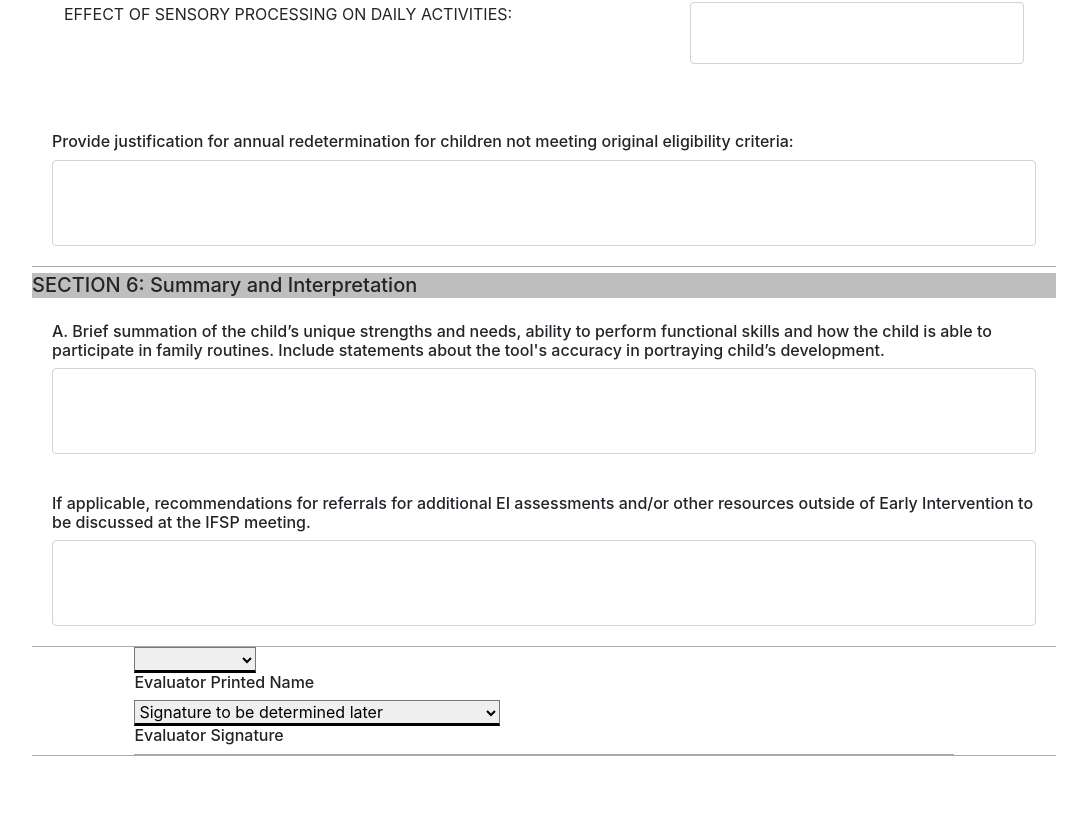
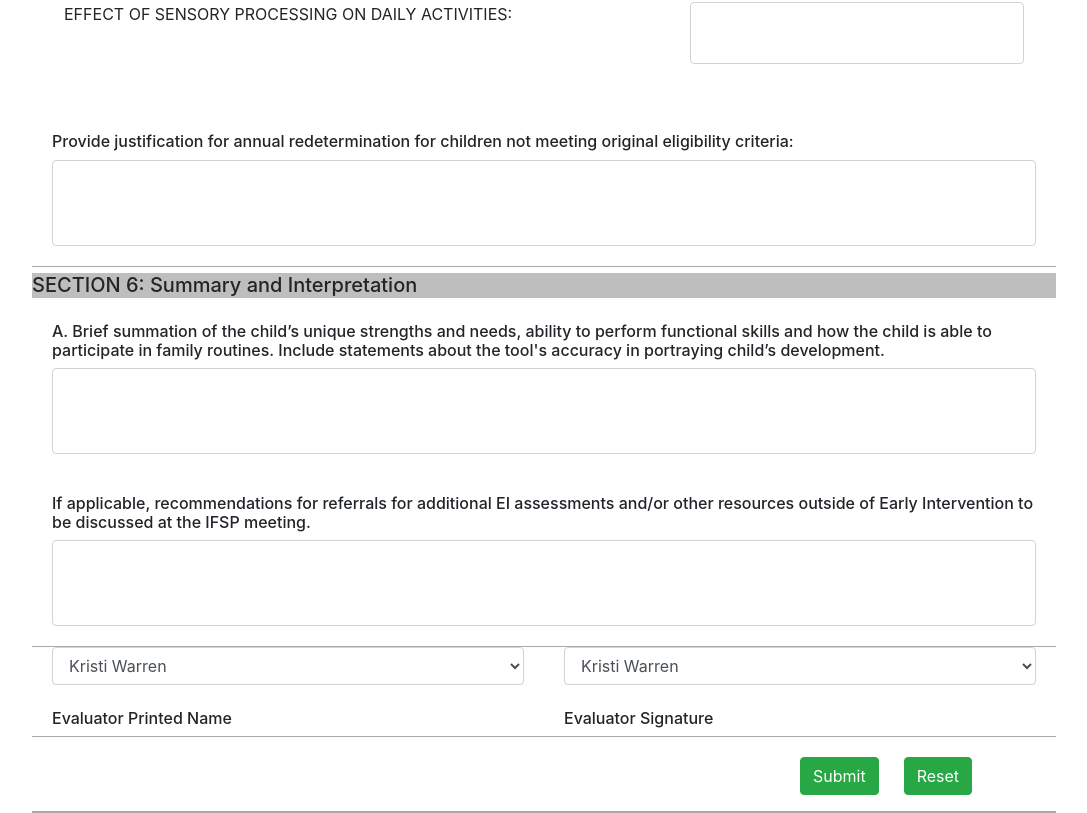
Before and after one commit to beanpot99/BrainsInMotionElectron, a React app: page / in a window 1280 px wide. Shown: the part 4179-4992 px from the top of the page, without its empty margins (96-1183 px from the left). Before the commit the page ends 4935 px from the top, so only its background shows below. Built offline with nearby package versions, Linux system fonts and the light colour scheme.

Commit message:
EI formatting done

```diff
--- a/src/js/views/EIForm.js
+++ b/src/js/views/EIForm.js
@@ -310,20 +310,32 @@ export default function EIForm(){
         <textarea className="form-control" rows="3" name="devHistory" id="sectionSixPartB"></textarea>
     </div>
     </div>
-<div className={classes.sideBySideTables}>
-    <div className={classes.evaluatorName}>
-        <select className={classes.evaluatorSelect}>
-            <option ></option>
-        </select><br/>
+<div className={classes.sideBySideDropdowns}>
+<div className={classes.evaluatorName}>
+    <select className="form-control"  >
+                            <option value="Kristi Warren" name="kristiTherapistClinic">Kristi Warren</option>
+                            <option value="New Therapist" name="newTherapistClinic">New therapist </option>
+                        </select><br/>
         <p className="h6">Evaluator Printed Name</p>
     </div>
     <div className={classes.evaluatorName}>
-        <select className={classes.evaluatorSelect}>
-            <option >Signature to be determined later  </option>
-        </select><br/>
+    <select className="form-control"  >
+                            <option value="Kristi Warren" name="kristiTherapistClinic">Kristi Warren</option>
+                            <option value="New Therapist" name="newTherapistClinic">New therapist </option>
+                        </select><br/>
         <p className="h6">Evaluator Signature</p>
     </div>
 </div>
+<div className={classes.sideBySideDropdowns}>
+<div className={`form-group text-right ${classes.buttons}`}>
+        <div className={classes.submitButton}>
+    <input type="submit" value="Submit" className="btn btn-success"/>
+      </div>
+      <div className={classes.resetButton}>
+    <input type="reset" value="Reset" className="btn btn-success"/>
+    </div>
+    </div>
+    </div>
     </div>
     </div>
 </form>
--- a/src/js/views/viewStylesheets/EIForm.module.css
+++ b/src/js/views/viewStylesheets/EIForm.module.css
@@ -69,6 +69,8 @@
     align-items:flex-start;
     justify-content:left;
     width:100%;
+    padding-left: 20px;
+    padding-right: 20px;
 }
 
 .evaluatorSelect{
@@ -88,3 +90,28 @@ textarea{
     width: 100%;
     resize: none;
 }
+
+.buttons{
+    display: flex;
+    margin-left:75%
+    }
+
+    .submitButton{
+        padding-right: 25px;
+        padding-top: 20px;
+    }
+
+    .resetButton{
+        padding-right: 25px;
+        padding-top: 20px;
+    }
+
+    .sideBySideDropdowns{
+        height: 50%;
+        width: 100%;
+        display:flex;
+        /* align-items:flex-start; */
+        /* justify-content:center; */
+        border-bottom: 1px solid #a9a9a9;
+        margin:auto;
+    }
```
